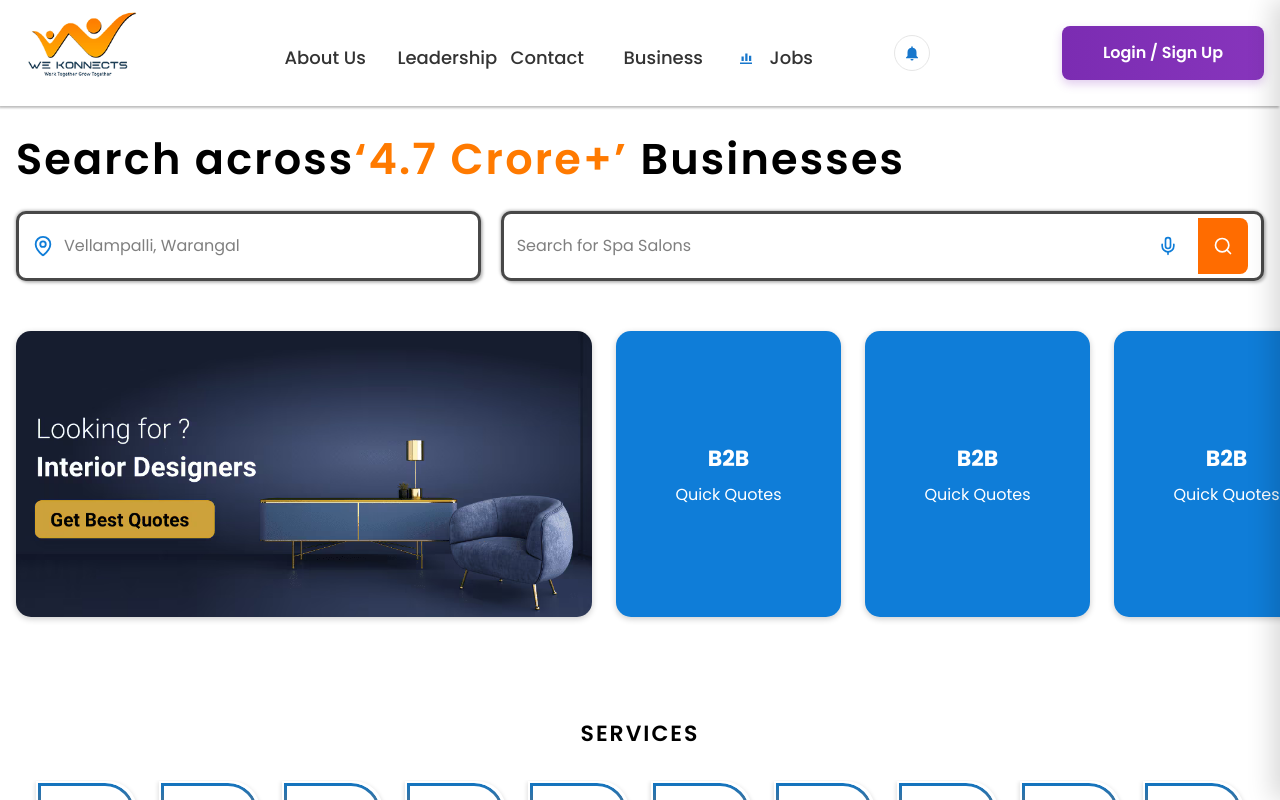
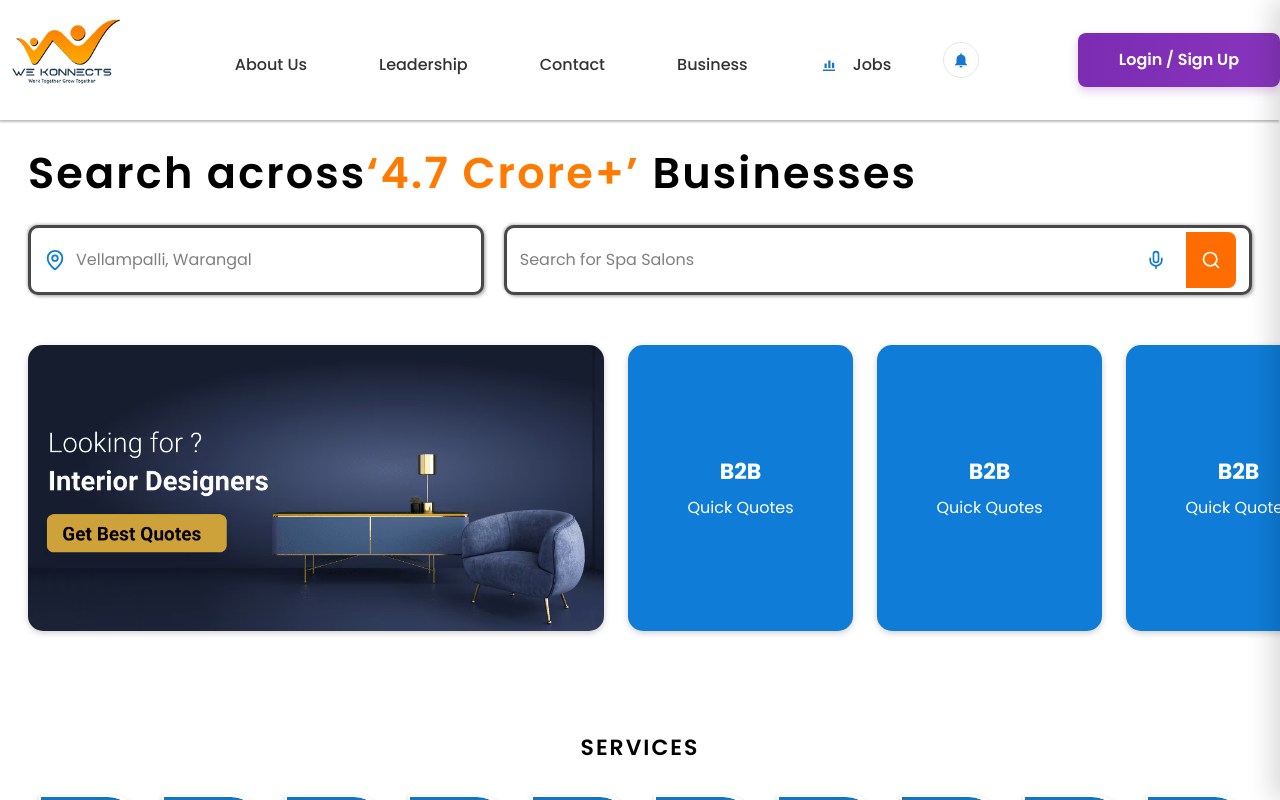
Before and after one commit to jefrinakterjui/wekonnects-front-end, a React (Vite) app: page / in a window 1280 px wide. Built offline with nearby package versions, Linux system fonts and the light colour scheme; the HTML template or start-up script is replaced by a standard one.

Commit message:
fixed responsive in main pages

```diff
--- a/src/App.tsx
+++ b/src/App.tsx
@@ -92,7 +92,7 @@ function Layout() {
       <main
         className="container"
         style={{
-          padding: isAdminRoute ? "0" : "32px 0",
+          padding: isAdminRoute ? "0" : "32px 12px",
           minHeight: "80vh",
         }}
       >
--- a/src/components/Header.tsx
+++ b/src/components/Header.tsx
@@ -183,7 +183,7 @@
 
 
 import { useState, useEffect } from "react";
-import { Link } from "react-router-dom";
+import { Link,NavLink } from "react-router-dom";
 import logo from "../assets/logo.png";
 
 /* ---------- ScrollLink (unchanged) ---------- */
@@ -278,23 +278,36 @@ export default function Header() {
 
         {/* NAVIGATION - Desktop & Tablet */}
         <nav className="header-nav" aria-label="Primary navigation">
-          <Link className="nav-item nav-about" to="/about">
-            About Us
-          </Link>
-          <Link className="nav-item nav-about" to="/leadership">
+          <NavLink
+              to="/about"
+              className={({ isActive }) =>
+                isActive ? "nav-item nav-about active" : "nav-item nav-about"
+              }
+            >
+              About Us
+            </NavLink>
+                      <NavLink to="/leadership"  className={({ isActive }) =>
+                isActive ? "nav-item nav-about active" : "nav-item nav-about"
+              }>
             Leadership
-          </Link>
-          <Link className="nav-item nav-about" to="/contact">
+          </NavLink>
+          <NavLink  to="/contact"  className={({ isActive }) =>
+              isActive ? "nav-item nav-about active" : "nav-item nav-about"
+            }>
             Contact
-          </Link>
-          <Link className="nav-item nav-about" to="/businesscategories">
+          </NavLink>
+          <NavLink  className={({ isActive }) =>
+            isActive ? "nav-item nav-about active" : "nav-item nav-about"
+          } to="/businesscategories">
             Business
-          </Link>
+          </NavLink>
 
-          <Link className="nav-item nav-free" to="/free-listing">
+          <NavLink  className={({ isActive }) =>
+            isActive ? "nav-item nav-about active" : "nav-item nav-about"
+          } to="/free-listing">
             {/* <span className="free-pill">BUSINESS</span> */}
             <IconGrowth /> Jobs
-          </Link>
+          </NavLink>
 
           <button className="notify-btn" aria-label="Notifications">
             <IconBell />
@@ -371,8 +384,8 @@ export default function Header() {
               Business
             </Link>
 
-            <ScrollLink
-              to="#free-listing"
+            <Link
+              to="/free-listing"
               className="nav-item nav-free"
               onClick={() => setIsOpen(false)}
             >
@@ -381,7 +394,7 @@ export default function Header() {
                 <IconGrowth />
               </span>
               Jobs
-            </ScrollLink>
+            </Link>
 
             <Link
               to="/login"
--- a/src/pages/ContactPage.tsx
+++ b/src/pages/ContactPage.tsx
@@ -13,7 +13,7 @@ const Contact: React.FC = () => {
 
    const stats = [
     { id: 1, icon: <Mail size={40} />, label: "wekonnectsforu@gmail.com", value: "Mail Us" },
-    { id: 2, icon: <MapPin size={40} />, label: `Shop No : 226, 3rd Floor,
+    { id: 2, icon: <MapPin size={40} />, label: `Shop No: 226, 3rd Floor,
 Vasavi Pharma Complex, Gollapudi`, value: "Visit Us" },
     { id: 3, icon: <PhoneCall size={40} />, label: "+91 8500509249", value: "Calls Us" },
 
--- a/src/pages/FreeListings.tsx
+++ b/src/pages/FreeListings.tsx
@@ -112,7 +112,7 @@ const handleSearch = () => {
         </p>
 
         {/* SEARCH BAR */}
-        <div className="search-wrapper">
+        <div className="search-wrapper-freelistings">
           <div className="search-item">
             <Search size={22} />
             <input type="text" placeholder="Search by keyword" />
--- a/src/pages/UserDashboard/UserDashboard.css
+++ b/src/pages/UserDashboard/UserDashboard.css
@@ -66,7 +66,7 @@
 }
 
 .stats-grid {
-  display: grid;
+  display: flex;
   grid-template-columns: repeat(auto-fit, minmax(180px, 1fr));
   gap: 20px;
 }
--- a/src/styles/businessDetails.css
+++ b/src/styles/businessDetails.css
@@ -4,7 +4,7 @@
   font-family: "Poppins", sans-serif;
   background: #fff;
   color: #000;
-  padding: 0px 80px;
+  padding: 0px 0px;
 }
 
 .image-grid {
--- a/src/styles/global.css
+++ b/src/styles/global.css
@@ -78,12 +78,16 @@ body{
 }
 .header-inner {
   min-height: var(--header-h);
-  display: grid;
-  grid-template-columns: auto 1fr auto;
+  display: flex;
   align-items: center;
-  gap: 16px;
+  justify-content: space-between; /* This is key */
+  position: relative;
+  padding: 1rem 0;
 }
-
+/* Hide desktop nav on mobile */
+.header-nav {
+  display: none; /* hidden on mobile */
+}
 /* ---------- Logo ---------- */
 .header-logo {
   position: relative;
@@ -99,32 +103,86 @@ body{
 
 /* ---------- Navigation ---------- */
 .header-nav {
-  display: none;                     /* hidden by default (mobile) */
+  display: none; /* mobile hidden */
   align-items: center;
-  justify-content: center;
-  gap: 24px;
+  gap: 32px; /* consistent spacing between items */
 }
+
+@media (min-width: 1024px) {
+  .header-nav {
+    display: flex;
+  }
+}
+
+/* Nav items - natural width + beautiful hover */
 .nav-item {
+  position: relative;
   display: inline-flex;
   align-items: center;
   gap: 10px;
-  height: 30px;
-  font-size: 18px;
-  font-weight: 400;
-  line-height: 1;
+  height: 40px; /* consistent height */
+  padding: 0 12px; /* breathing room */
+  font-size: 16px;
+  font-weight: 500;
   color: #000;
+  text-decoration: none;
   white-space: nowrap;
+  border-radius: 8px;
+  transition: all 0.3s ease;
 }
 
-/* Fixed widths (desktop only) */
-@media (min-width: 1024px) {
-  .nav-about     { width: 81px;  }
-  .nav-groups    { width: 161px; }
-  .nav-leads     { width: 87px;  }
-  .nav-advertise { width: 128px; }
-  .nav-free      { width: 145px; position: relative; }
+/* Hover background that perfectly fits content */
+.nav-item::after {
+  content: '';
+  position: absolute;
+  inset: 4px;
+  background: linear-gradient(90deg, #7B2CB2 0%, #8735BC 100%);
+  border-radius: 8px;
+  opacity: 0;
+  transition: opacity 0.3s ease;
+  pointer-events: none;
+  z-index: -1;
 }
 
+.nav-item:hover::after,
+.nav-item:active::after {
+  opacity: 1;
+}
+
+/* Optional: Active/current page style */
+.nav-item.active {
+  color: #1777cc;
+  font-weight: 600;
+}
+
+.nav-item.active::after {
+  opacity: 1;
+  background: rgba(23, 119, 204, 0.15);
+}
+
+/* Special styling for Free Listing / Jobs button */
+.nav-free {
+  color: #1777cc;
+  font-weight: 600;
+}
+
+.nav-free:hover {
+  color: #0d5fa3;
+}
+
+/* Notification bell */
+.notify-btn {
+  background: none;
+  border: none;
+  cursor: pointer;
+  padding: 8px;
+  border-radius: 50%;
+  transition: background 0.3s ease;
+}
+
+.notify-btn:hover {
+  background: rgba(23, 119, 204, 0.1);
+}
 /* Free-listing pill */
 .free-pill {
   position: absolute;
@@ -168,6 +226,38 @@ body{
 .header-cta:hover {
   transform: translateY(-1px);
   filter: brightness(1.05);
+}
+@media (min-width: 768px) {
+  .header-nav {
+    display: flex;
+    gap: 2rem;
+    align-items: center;
+  }
+
+  .menu-toggle {
+    display: none; /* hide hamburger on desktop */
+  }
+
+  .desktop-cta {
+    display: block;
+  }
+}
+@media (max-width: 767px) {
+  .header-logo {
+    flex-shrink: 0;
+  }
+
+  .header-right {
+    margin-left: auto; /* This pushes the hamburger to the far right */
+  }
+
+  .desktop-cta {
+    display: none;
+  }
+
+  .menu-toggle {
+    display: block;
+  }
 }
 
 /* Desktop-only CTA */
@@ -253,6 +343,7 @@ body{
   .header-inner {
     grid-template-columns: auto 1fr auto;
     gap: 12px;
+    padding:20px;
   }
   .header-logo { left: 0; }
   .desktop-cta { display: none; }
@@ -263,7 +354,7 @@ body{
   display: inline-flex;
   align-items: center;
   justify-content: center;
-  width: 42px; height: 42px;
+  width: 52px; height: 52px;
   border: 1px solid #e5e7eb;
   border-radius: var(--radius-10);
   background: #fff;
@@ -414,7 +505,7 @@ body{
   .mic-btn{margin-right:4px;}
 }
 @media (max-width:480px){
-  .hero-input{height:60px;padding:0 12px;}
+  .hero-input{height:60px;padding:0 1px;}
   .hero-input input{font-size:14px;}
   .search-btn{width:55px;height:60px;border-radius:8px;}
 }
@@ -546,27 +637,31 @@ body{
   scrollbar-width: thin;
 }
 
-/* LIMIT WIDTH ON MOBILE */
-@media (max-width: 768px) {
+/* Tablet */
+@media (min-width: 769px) and (max-width: 1024px) {
   .services-grid {
-    grid-template-columns: repeat(4, 90px);
-    gap: 12px;
-    justify-content: start;
-    width: max-content;
-    min-width: 100%; /* prevents shrink */
+    grid-template-columns: repeat(5, 100px);
+    gap: 20px;
+    justify-content: center;
   }
-
-  .services-wrapper {
-    overflow-x: auto;
-    /* Optional: hide scrollbar visually */
-    -ms-overflow-style: none;
-    scrollbar-width: none;
-  }
-  .services-wrapper::-webkit-scrollbar {
-    display: none;
+  .service-box {
+    width: 100px;
+    height: 104px;
   }
 }
 
+/* Desktop */
+@media (min-width: 1025px) {
+  .services-grid {
+    grid-template-columns: repeat(10, 103px);
+    gap: 20px;
+    justify-content: center;
+  }
+  .service-box {
+    width: 103px;
+    height: 107px;
+  }
+}
 /* Hide scrollbar on WebKit */
 /* .services-wrapper::-webkit-scrollbar {
   height: 8px;
@@ -639,14 +734,40 @@ body{
   }
 }
 
+/* ========================= MOBILE FIX ONLY ========================= */
 @media (max-width: 768px) {
+  .services-wrapper {
+    overflow-x: auto;
+    -webkit-overflow-scrolling: touch;
+    scrollbar-width: none;
+    -ms-overflow-style: none;
+    padding: 0 16px 20px 16px; /* Add safe side padding */
+  }
+
+  .services-wrapper::-webkit-scrollbar {
+    display: none;
+  }
+
   .services-grid {
-    grid-template-columns: repeat(4, 90px);
-    gap: 12px;
+    display: grid;
+    grid-template-columns: repeat(4, 78px);   /* Reduced from 90px → fits perfectly */
+    gap: 14px;                                /* Slightly reduced gap */
+    justify-content: center;                 /* Center the grid */
+    width: 100% !important;                   /* Force full width usage */
+    max-width: 100vw;
+    padding: 0;
+    margin: 0 auto;
+    box-sizing: border-box;
   }
+
   .service-box {
-    width: 90px;
-    height: 95px;
+    width: 78px !important;
+    height: 82px !important;
+    flex-shrink: 0;
+  }
+
+  .service-box img {
+    width: 58%;
   }
 }
 
@@ -1009,7 +1130,7 @@ body{
   grid-template-columns: 1.6fr repeat(5, 1fr);
   gap: 24px;
   align-items: start;
-  padding: 50px 0;
+  padding: 50px 12px;
   border-bottom: 1px solid rgba(0, 0, 0, 0.1);
 }
 .footer-brand {
--- a/src/styles/leadership.css
+++ b/src/styles/leadership.css
@@ -73,6 +73,16 @@
   justify-content: center;
   gap: 30px;
   margin: 40px 0;
+  flex-wrap: wrap;
+}
+
+@media (max-width: 768px) {
+  .tabs-container {
+    flex-direction: column;
+    gap: 16px;
+    margin: 24px 0;
+    align-items: center;
+  }
 }
 .tab-btn {
   width: 241px;
```
Also changed, not shown: src/styles/freelistings.css (+47 -5 lines), 1 other file (tests, documents, lock files or other folders).
